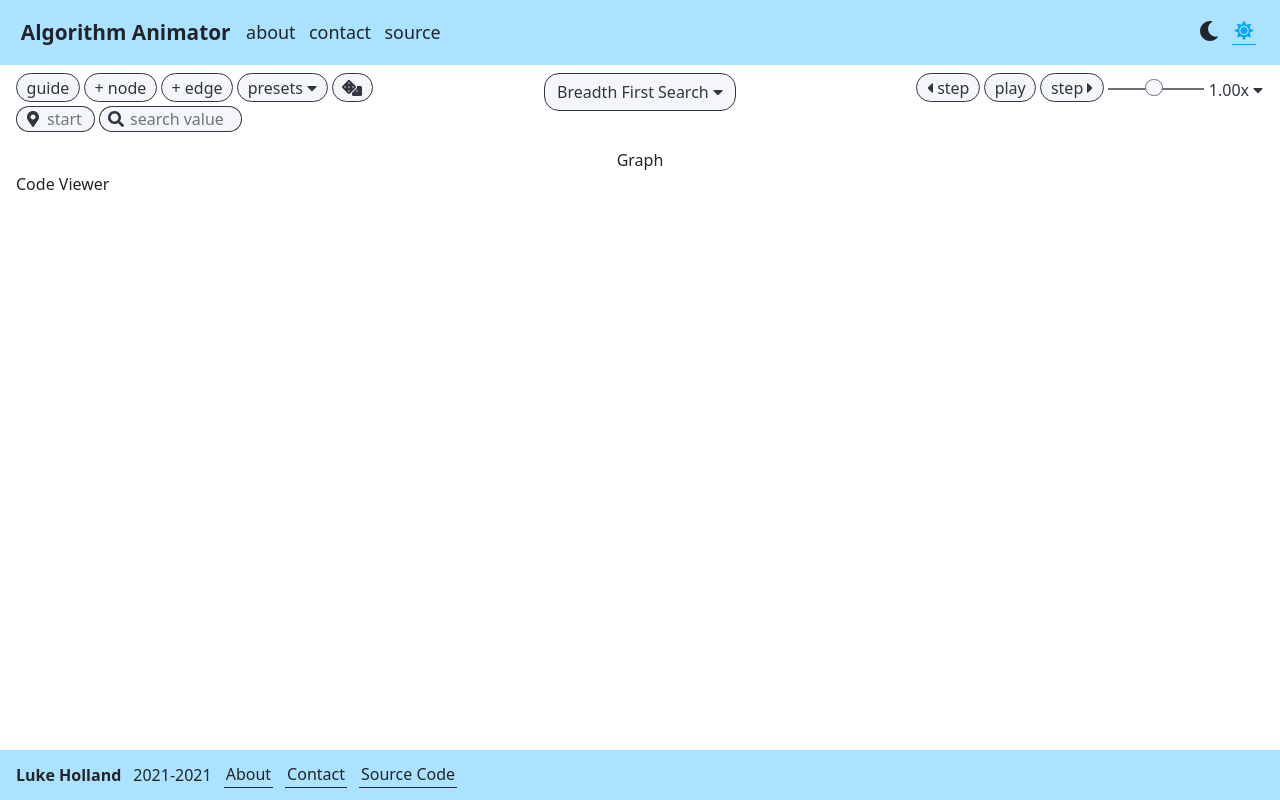
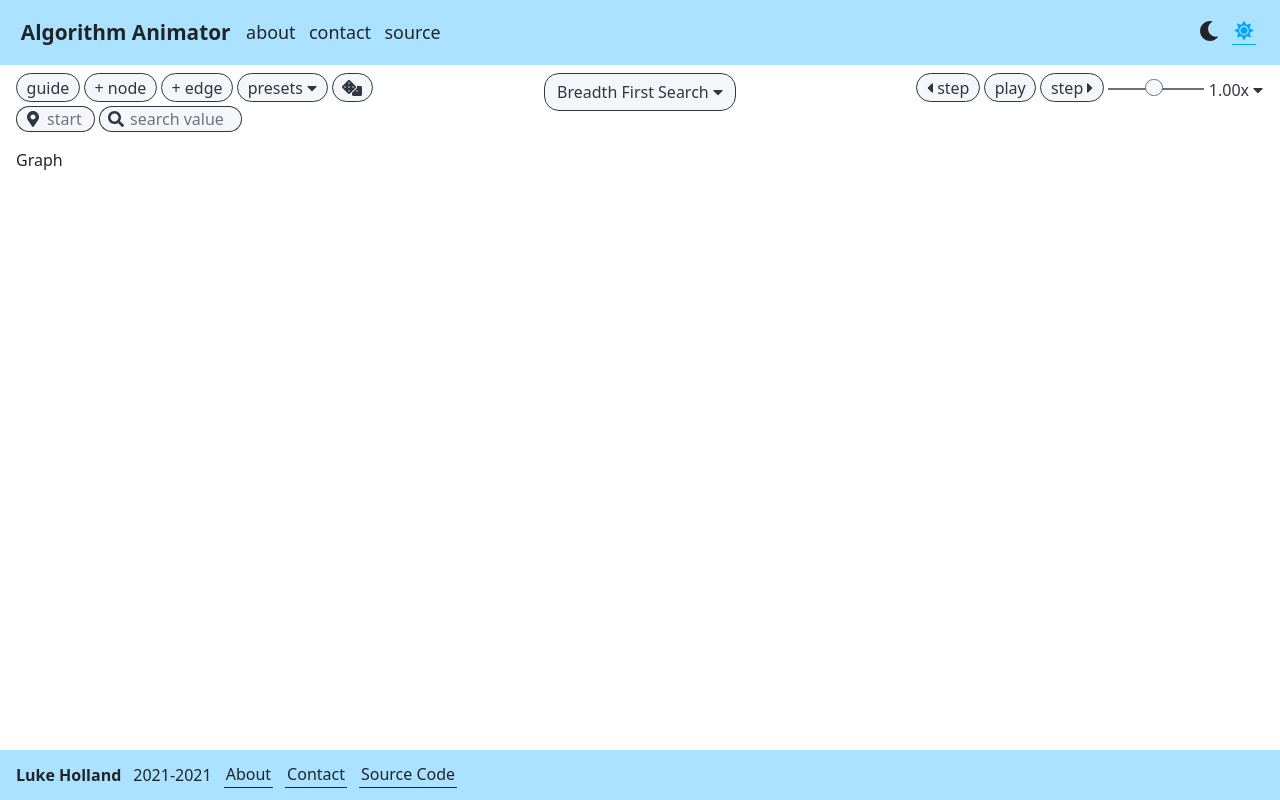
Before and after one commit to AmazonPriime/Algorithm-Animator, a React (Create React App) app: page / in a window 1280 px wide. Built offline with nearby package versions, Linux system fonts and the light colour scheme.

Commit message:
MAde some changes to start implemented the code viewer

```diff
--- a/src/components/CodeViewer.css
+++ b/src/components/CodeViewer.css
@@ -0,0 +1,10 @@
+.code-container {
+  width: auto;
+  border-radius: 15px;
+  border: 1px solid var(--color-text-light) !important;
+  background-color: var(--color-2-light);
+}
+
+.code-container .code {
+  overflow: scroll;
+}
--- a/src/components/CodeViewer.js
+++ b/src/components/CodeViewer.js
@@ -1,10 +1,21 @@
 import React from 'react';
 import './CodeViewer.css';
 
-const codeViewer = () => (
-  <div>
-    Code Viewer
-  </div>
-);
+const codeViewer = (props) => {
+  const { code } = props;
+  console.log(code);
+
+  return <div />;
+};
+
+codeViewer.defaultProps = {
+  code: '',
+};
 
 export default codeViewer;
+
+// <div id="codeContainer" className="code-container">
+//   <div id="code" className="code">
+//     <pre>{ code }</pre>
+//   </div>
+// </div>
--- a/src/components/GraphBuilder.css
+++ b/src/components/GraphBuilder.css
@@ -35,9 +35,3 @@
     order: 3;
   }
 }
-
-.graph-builder .graph {
-  display: flex;
-  align-items: center;
-  justify-content: center;
-}
--- a/src/components/GraphBuilder.js
+++ b/src/components/GraphBuilder.js
@@ -9,6 +9,20 @@ import './GraphBuilder.css';
 const graphBuilder = () => {
   const algorithms = ['Depth First Search', 'Breadth First Search', 'Dijkstra\'s Algorithm', 'A* Path Finding'];
 
+  const bfsCode = `
+  procedure BFS(G, root) is
+      let Q be a queue
+      label root as explored
+      Q.enqueue(root)
+      while Q is not empty do
+          v := Q.dequeue()
+          if v is the goal then
+              return v
+          for all edges from v to w in G.adjacentEdges(v) do
+              if w is not labeled as explored then
+                  label w as explored
+                  Q.enqueue(w)`;
+
   return (
     <div id="graphBuilder" className="graph-builder">
       <div id="controls" className="controls">
@@ -19,11 +33,13 @@ const graphBuilder = () => {
         />
         <Playback />
       </div>
-      <div id="graph" className="graph">
-        <Graph />
-      </div>
-      <div id="code" className="code">
-        <CodeViewer />
+      <div className="graph-code-container">
+        <div id="graph" className="graph">
+          <Graph />
+        </div>
+        <div id="code" className="code">
+          <CodeViewer code={bfsCode} />
+        </div>
       </div>
     </div>
   );
```
